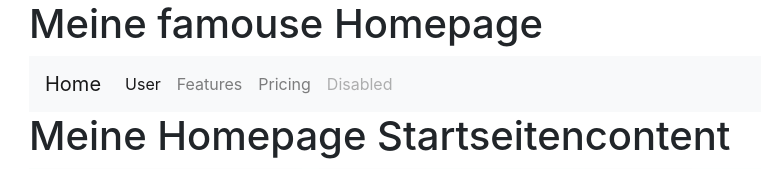
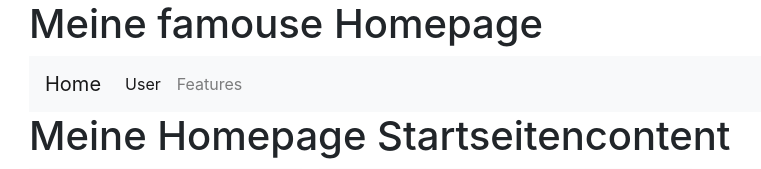
Before and after one commit to stweidenauer/FamHome, a Flask app: page / in a window 1280 px wide. Shown: the top 169 px of the page, without its empty margins (56-817 px from the left). Run offline with Flask 2, Linux system fonts and the light colour scheme; some libraries are stand-ins or nearby versions.

Commit message:
Menü verändert

```diff
--- a/templates/base.html
+++ b/templates/base.html
@@ -23,13 +23,6 @@
                 </li>
                 <li class="nav-item">
                     <a class="nav-link" href="#">Features</a>
-                </li>
-                <li class="nav-item">
-                    <a class="nav-link" href="#">Pricing</a>
-                </li>
-                <li class="nav-item">
-                    <a class="nav-link disabled" href="#" tabindex="-1" aria-disabled="true">Disabled</a>
-                </li>
             </ul>
         </div>
     </nav>
```
